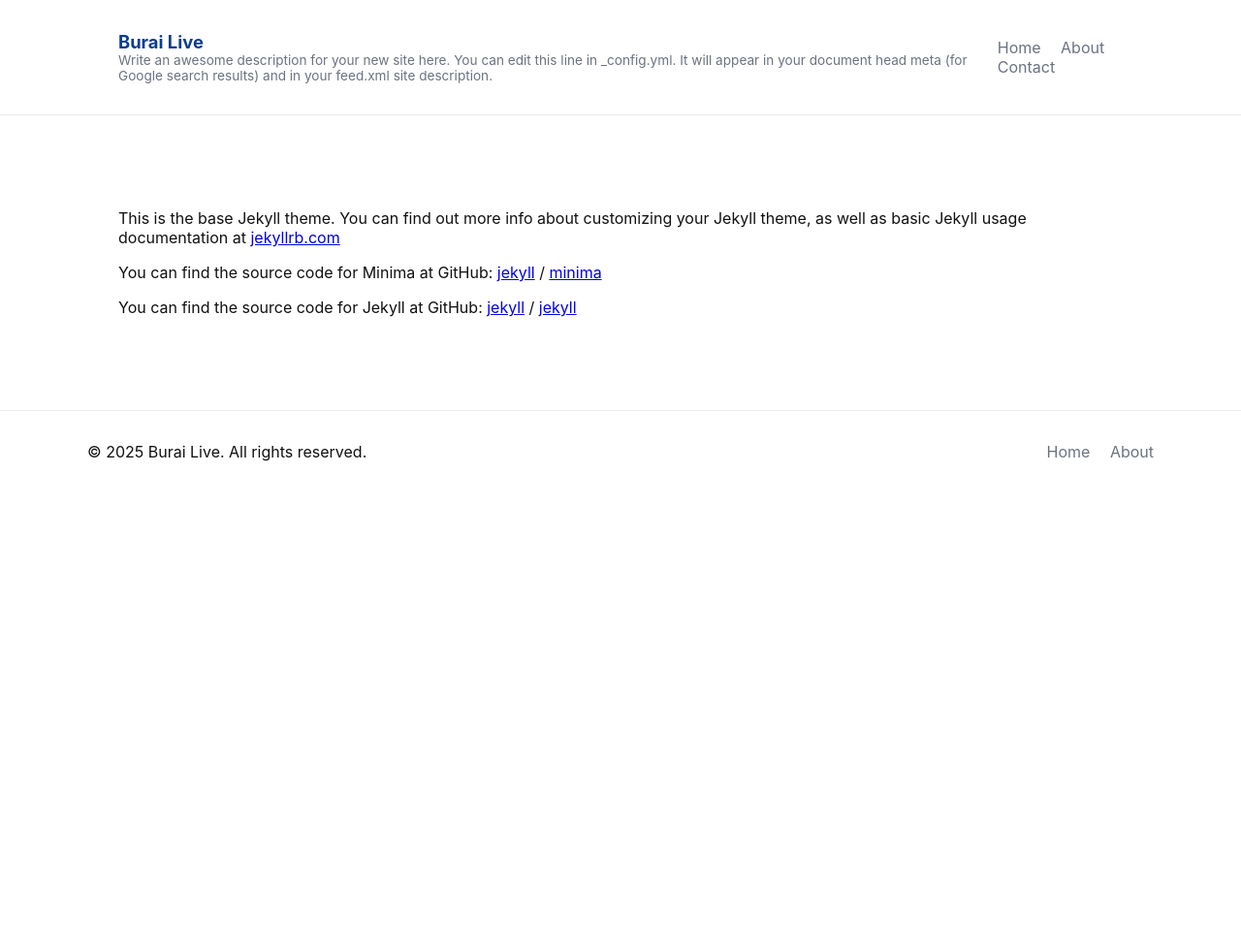
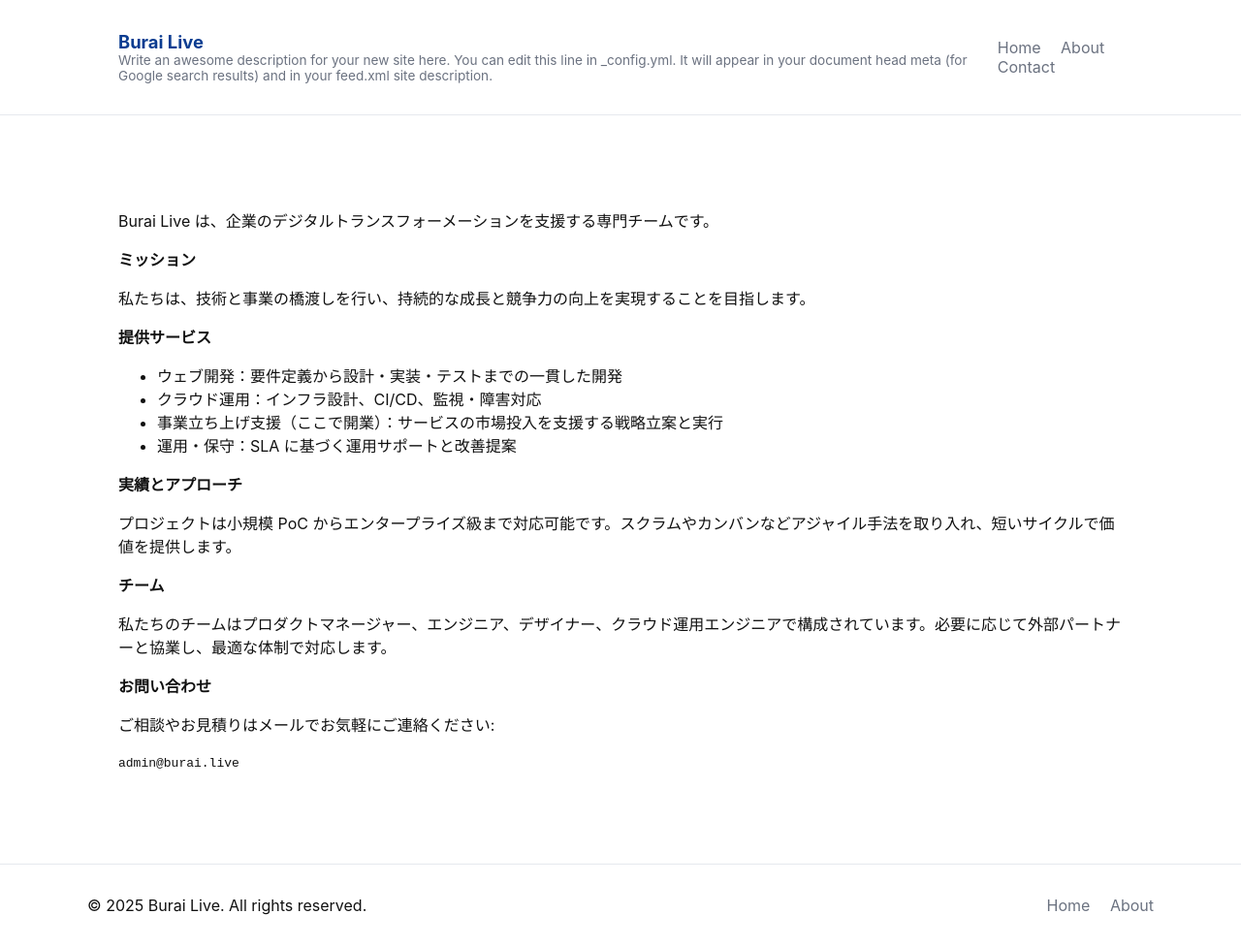
Before and after one commit to yamano-deloitte/burai-live-site, a Jekyll site: the page built from about.markdown, in a window 1280 px wide. Shown: the whole page at 97% size. Built offline with Jekyll 4.4.1, drawn with Linux system fonts in a browser that asks for light colours; before the commit the page ends 900 px from its top, so only the background shows below that.

Commit message:
Update about page,header

```diff
--- a/about.markdown
+++ b/about.markdown
@@ -4,15 +4,29 @@ title: About
 permalink: /about/
 ---
 
-This is the base Jekyll theme. You can find out more info about customizing your Jekyll theme, as well as basic Jekyll usage documentation at [jekyllrb.com](https://jekyllrb.com/)
+Burai Live は、企業のデジタルトランスフォーメーションを支援する専門チームです。
 
-You can find the source code for Minima at GitHub:
-[jekyll][jekyll-organization] /
-[minima](https://github.com/jekyll/minima)
+**ミッション**
 
-You can find the source code for Jekyll at GitHub:
-[jekyll][jekyll-organization] /
-[jekyll](https://github.com/jekyll/jekyll)
+私たちは、技術と事業の橋渡しを行い、持続的な成長と競争力の向上を実現することを目指します。
 
+**提供サービス**
 
-[jekyll-organization]: https://github.com/jekyll
+- ウェブ開発：要件定義から設計・実装・テストまでの一貫した開発
+- クラウド運用：インフラ設計、CI/CD、監視・障害対応
+- 事業立ち上げ支援（ここで開業）：サービスの市場投入を支援する戦略立案と実行
+- 運用・保守：SLA に基づく運用サポートと改善提案
+
+**実績とアプローチ**
+
+プロジェクトは小規模 PoC からエンタープライズ級まで対応可能です。スクラムやカンバンなどアジャイル手法を取り入れ、短いサイクルで価値を提供します。
+
+**チーム**
+
+私たちのチームはプロダクトマネージャー、エンジニア、デザイナー、クラウド運用エンジニアで構成されています。必要に応じて外部パートナーと協業し、最適な体制で対応します。
+
+**お問い合わせ**
+
+ご相談やお見積りはメールでお気軽にご連絡ください:
+
+`{{ site.email }}`
```
